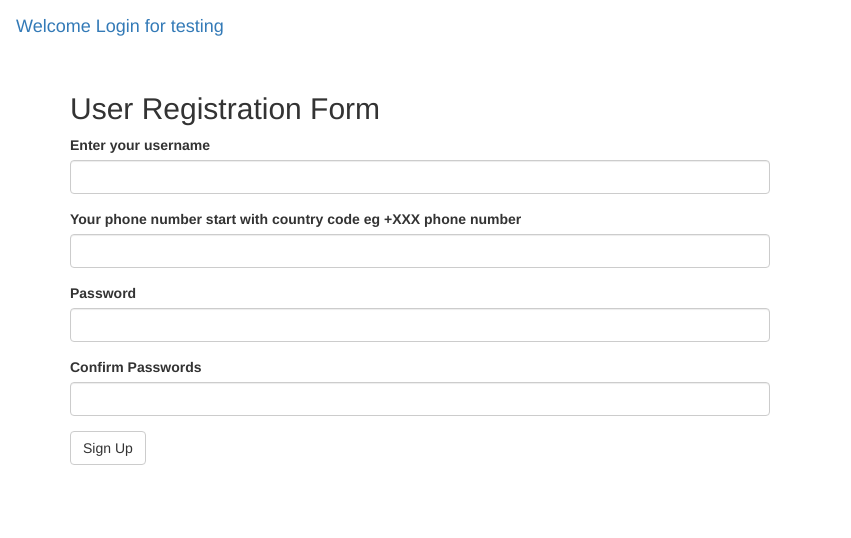
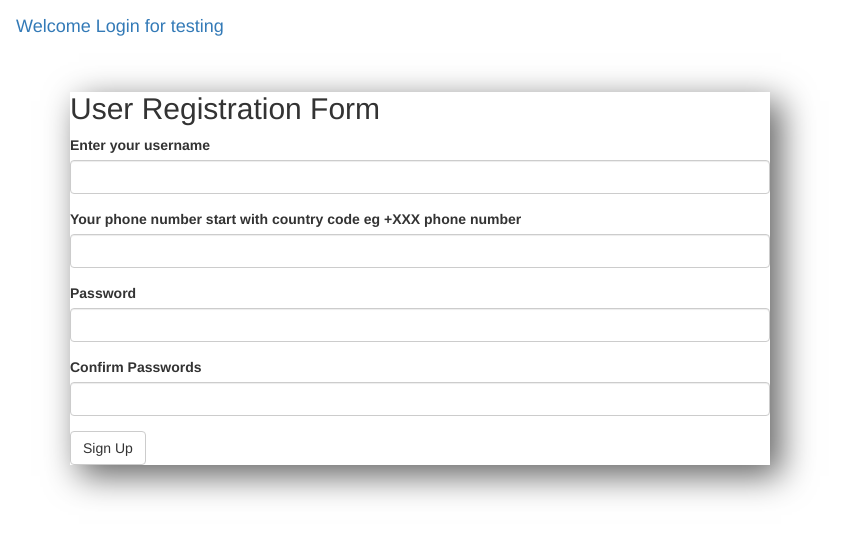
Before and after one commit to AfricasTalkingTalent/January_2019_UiUx_Challenge, a Flask app: page / in a window 1280 px wide. Shown: the top 538 px of the page, without its empty margins (0-851 px from the left). Run offline with Flask 2, Linux system fonts and the light colour scheme; a user stored in the database is signed in; some libraries are stand-ins or nearby versions.

Commit message:
more styling of the cards

```diff
--- a/app/main/views.py
+++ b/app/main/views.py
@@ -1,4 +1,4 @@
-from flask import render_template, request, redirect, url_for, session, Response
+from flask import render_template, request, redirect, url_for, session
 from ..models import User
 from .forms import RegistrationForm, TokenForm
 from .. import db
--- a/app/static/css/styles.css
+++ b/app/static/css/styles.css
@@ -1,3 +1,13 @@
+body {}
+
 h1 {
     color: blue
 }
+
+.reg_card {
+    -webkit-box-shadow: 10px 10px 32px 1px rgba(0, 0, 0, 0.61);
+    -moz-box-shadow: 10px 10px 32px 1px rgba(0, 0, 0, 0.61);
+    box-shadow: 10px 10px 32px 1px rgba(0, 0, 0, 0.61);
+
+
+}
--- a/app/templates/navbar.html
+++ b/app/templates/navbar.html
@@ -1,3 +1,3 @@
 <nav class="navbar navbar-light bg-light">
-  <a class="navbar-brand" href="#">Welcome Login for testing</a>
+    <a class="navbar-brand" href="#">Welcome Login for testing</a>
 </nav>
--- a/app/templates/register.html
+++ b/app/templates/register.html
@@ -1,10 +1,8 @@
-{% extends 'base.html'%}
-{% import 'bootstrap/wtf.html' as wtf%}
+{% extends 'base.html'%} {% import 'bootstrap/wtf.html' as wtf%} {% block content %}
 
-{% block content %}
+<div class="container pt-4 d-flex justify-content-around">
 
-<div class="container">
-<div class="d-flex justify-content-around card" style="width:50em">
+    <div class="reg_card d-flex justify-content-around card" style="width:50em">
         <div class="card-header">
             <h2 class="d-flex justify-content-center">User Registration Form</h2>
 
--- a/app/templates/success.html
+++ b/app/templates/success.html
@@ -2,5 +2,6 @@
 
 {% block content %}
 
-<h1> Successful Login </h1>
+<h1 class="row justify-content-center align-items-center">
+ Successful Login </h1>
 {% endblock%}
--- a/app/templates/token.html
+++ b/app/templates/token.html
@@ -1,11 +1,10 @@
 {% extends 'base.html'%}
 {% import 'bootstrap/wtf.html' as wtf%}
-
 {% block content %}
 
-<div class="container">
+<div class="container pt-4 d-flex justify-content-around">
 
-<div class=" d-flex justify-content-center card" style="width:50em">
+    <div class="reg_card d-flex justify-content-center card" style="width:50em">
         <div class="card-header">
             <h2 class="d-flex justify-content-center">Enter token to finish registration</h2>
 
```
Also changed, not shown: app/templates/base.html (+3 -11 lines). Lines whose indentation alone changed are shown as unchanged.
